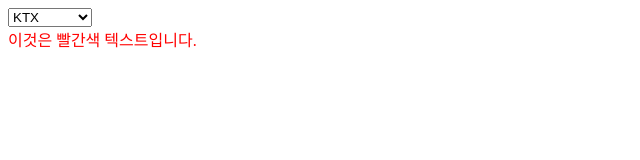
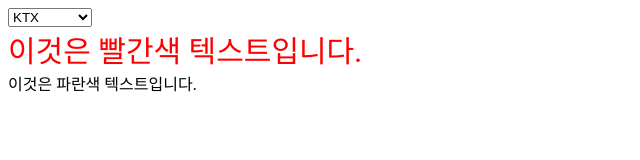
Before and after one commit to asdfasdfasdffs/asdfasdfasdffs.github.io, a plain HTML site: page index.html in a window 1280 px wide. Shown: the whole page, without its empty margins (0-640 px from the left). Drawn offline with Linux system fonts and the light colour scheme.

Commit message:
Update index.html

```diff
--- a/index.html
+++ b/index.html
@@ -13,6 +13,7 @@
 			<option value="itx">ITX 새마을</option>
 			<option value="mugung">무궁화호</option>
 		</select>
-		<div style="color: red">이것은 빨간색 텍스트입니다.</
+		<div style="color: red; font-size: 30px;">이것은 빨간색 텍스트입니다.</div>
+		<div class="my-text">이것은 파란색 텍스트입니다.</div>
 	</body>
 </html>
```
